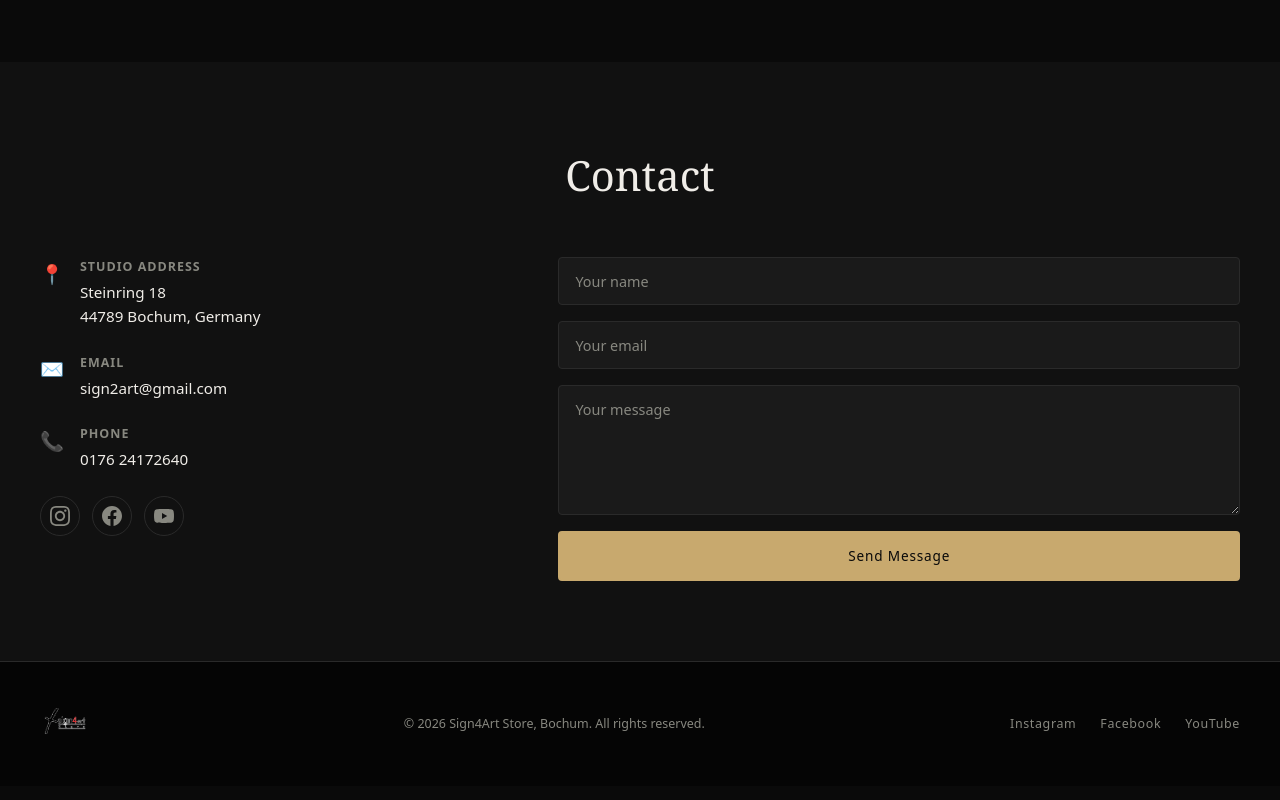
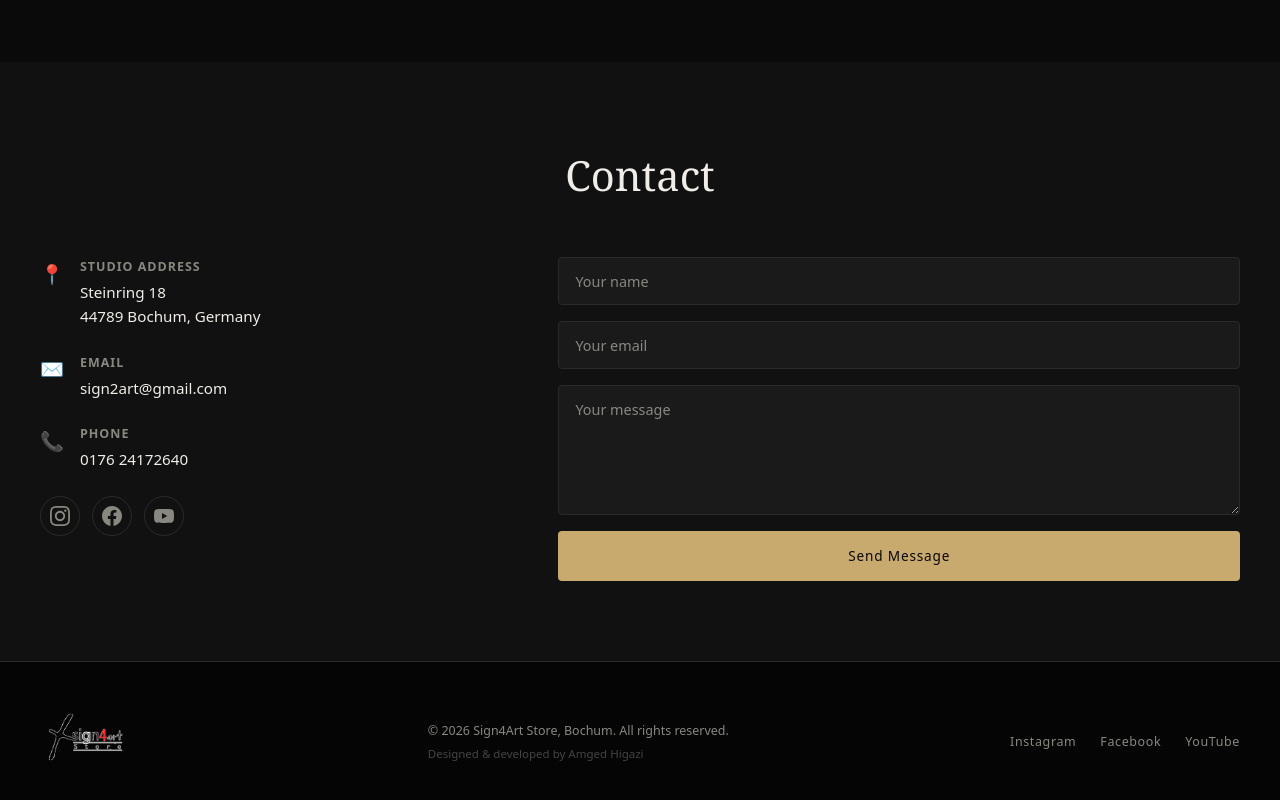
Before and after one commit to Amgedhigazi/sign4art, a React (Vite) app: page / in a window 1280 px wide. Shown: the part 3931-4731 px from the top of the page. Built offline with nearby package versions, Linux system fonts and the light colour scheme.

Commit message:
Footer: bigger logo (80px) + credit line; Nav: taller (100px) with bigger logo (86px)

```diff
--- a/src/App.css
+++ b/src/App.css
@@ -7,7 +7,7 @@
   align-items: center;
   justify-content: space-between;
   padding: 0 2.5rem;
-  height: 84px;
+  height: 100px;
   background: rgba(255, 255, 255, 0.96);
   backdrop-filter: blur(10px);
   border-bottom: 1px solid rgba(0,0,0,0.08);
@@ -17,7 +17,7 @@
   box-shadow: 0 2px 20px rgba(0,0,0,0.1);
 }
 .nav__logo { cursor: pointer; display: flex; align-items: center; }
-.nav__logo-img { height: 70px; width: auto; object-fit: contain; }
+.nav__logo-img { height: 86px; width: auto; object-fit: contain; }
 .nav__links { display: flex; list-style: none; gap: 2rem; }
 .nav__links button {
   color: #222;
@@ -319,8 +319,9 @@
 /* FOOTER */
 .footer { background: #050505; border-top: 1px solid var(--border); padding: 2.5rem; }
 .footer__inner { max-width: 1200px; margin: 0 auto; display: flex; align-items: center; justify-content: space-between; gap: 1.5rem; flex-wrap: wrap; }
-.footer__logo { height: 44px; width: auto; }
+.footer__logo { height: 80px; width: auto; }
 .footer__copy { font-size: 0.78rem; color: var(--muted); }
+.footer__credit { font-size: 0.72rem; color: rgba(255,255,255,0.25); margin-top: 0.3rem; }
 .footer__socials { display: flex; gap: 1.5rem; }
 .footer__socials a { font-size: 0.78rem; color: var(--muted); letter-spacing: 0.05em; transition: color 0.2s; }
 .footer__socials a:hover { color: var(--gold); }
--- a/src/App.jsx
+++ b/src/App.jsx
@@ -428,7 +428,10 @@ export default function App() {
       <footer className="footer">
         <div className="footer__inner">
           <img src={LOGO} alt="Sign4Art Store" className="footer__logo" />
-          <p className="footer__copy">© {new Date().getFullYear()} Sign4Art Store, Bochum. All rights reserved.</p>
+          <div>
+            <p className="footer__copy">© {new Date().getFullYear()} Sign4Art Store, Bochum. All rights reserved.</p>
+            <p className="footer__credit">Designed & developed by Amged Higazi</p>
+          </div>
           <div className="footer__socials">
             <a href="https://www.instagram.com/amgedhigazi" target="_blank" rel="noreferrer">Instagram</a>
             <a href="https://www.facebook.com/amgad.higazi.10" target="_blank" rel="noreferrer">Facebook</a>
```
